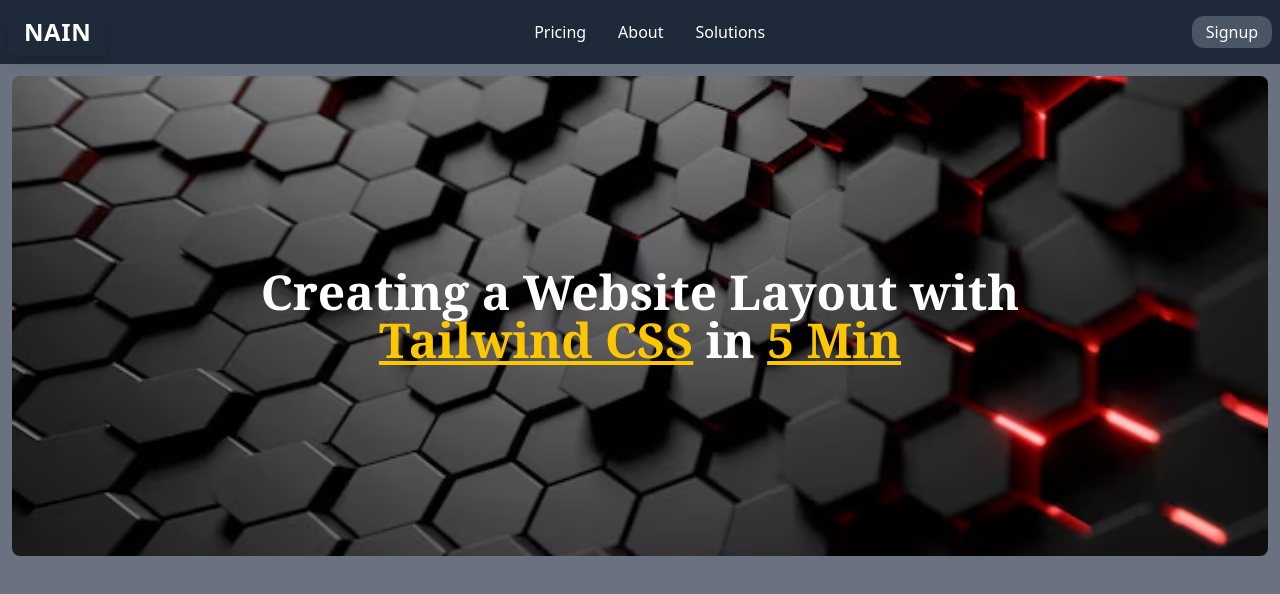
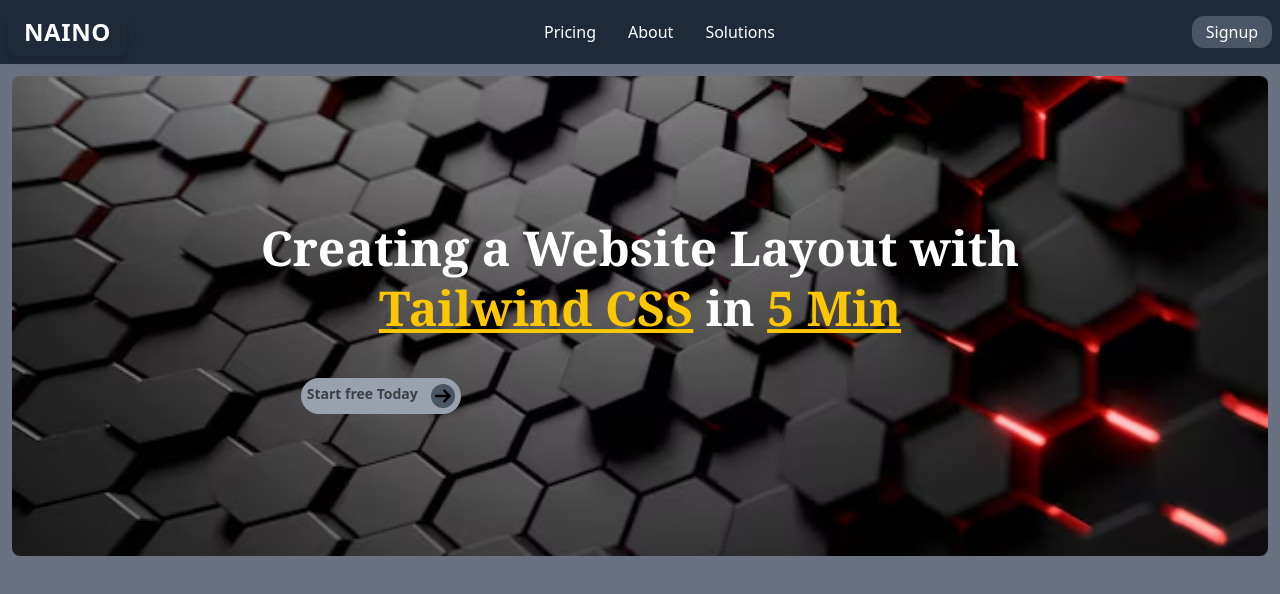
Before and after one commit to Hasnainkhan21/Navttc_1, a plain HTML site: page tailwind.html in a window 1280 px wide. Drawn offline with nearby package versions, Linux system fonts and the light colour scheme.

Commit message:
button added to task

```diff
--- a/tailwind.html
+++ b/tailwind.html
@@ -11,7 +11,7 @@
         <!-- Logo -->
         <div>
             <h1 class="text-lg md:text-2xl font-bold tracking-wide uppercase px-2 md:px-4 py-1 md:py-2 rounded-lg shadow-lg">
-                NAIN
+                NAINo
             </h1>
         </div>
             <!-- Navigation Links -->
@@ -27,16 +27,23 @@
         </div>
     </nav>
 </header>
-<section class="relative m-3 h-120 flex items-center justify-center text-white text-center px-4">
-    <img src="./images/BG.avif"  class="absolute  rounded-lg w-full h-full object-cover">
+<section class="relative m-3 h-120 flex items-center justify-center text-white px-4">
+    <img src="./images/BG.avif" class="absolute rounded-lg w-full h-full object-cover">
 
-    <h2 class="text-2xl font-serif text-center sm:text-3xl md:text-4xl lg:text-5xl font-bold relative">
-        Creating a Website Layout with<br>
-    <span class="text-yellow-400 underline ">Tailwind CSS</span> in
-        <span class="text-yellow-400 underline">5 Min</span>
-    </h2>
+    <div class="relative flex flex-col">
+        <h2 class="text-3xl font-serif text-center sm:text-3xl md:text-4xl lg:text-5xl font-bold leading-tight">
+            Creating a Website Layout with<br>
+            <span class="text-yellow-400 underline">Tailwind CSS</span> in
+            <span class="text-yellow-400 underline">5 Min</span>
+        </h2>
+
+        <div class="mt-10 bg-gray-400 rounded-full w-36 cursor-pointer p-1.5  flex justify-between sm:w-36 ml-10 md:w-40 lg:w-40">
+            <p class="text-sm opacity-60 text-black font-semibold ">Start free Today</p>
+            <button class=" bg-gray-600 color-white rounded-full p-1 cursor-pointer">
+            <img src="./images/right-arrow.png">
+            </button>
+        </div>
+    </div>
 </section>
-
-
 </body>
 </html>
```
Also changed, not shown: images/right-arrow.png (added).
